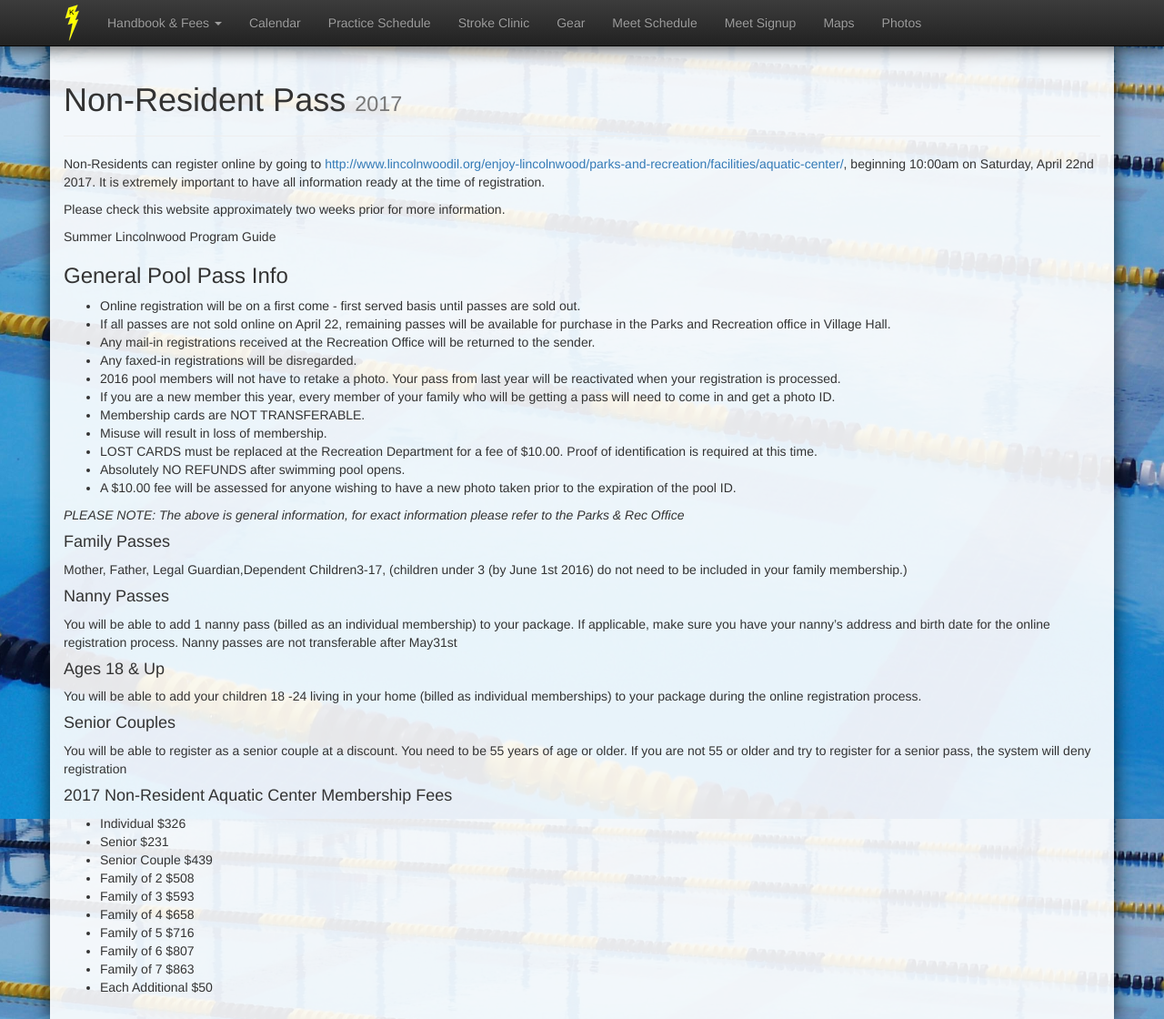
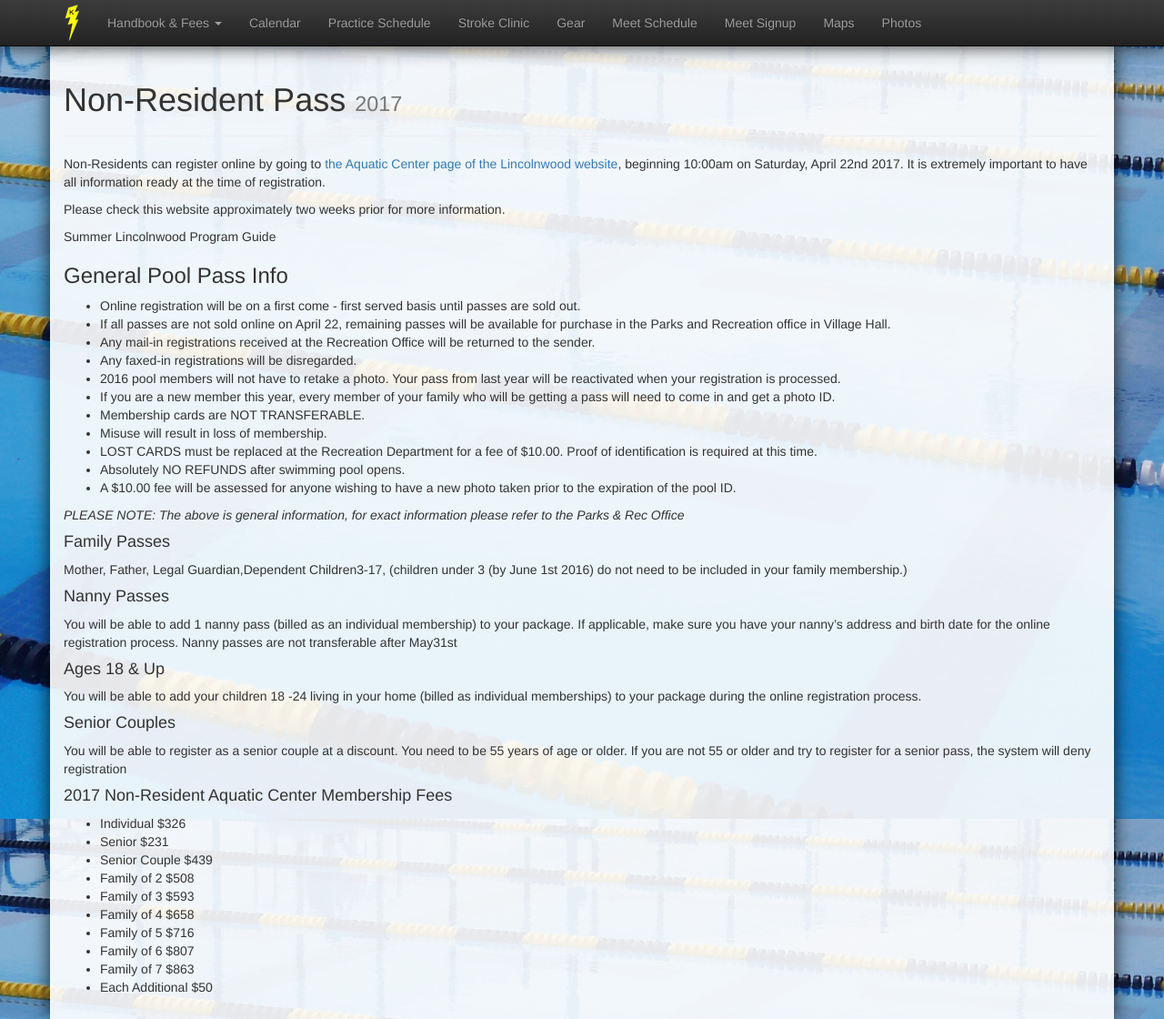
Before and after one commit to schickm/lwlightning.org, a Jekyll site: the page built from swimteam-handbook/non-resident-pass.md, in a window 1280 px wide and 1120 px high. Shown: the whole window at 91% size. Built offline with Jekyll 4.4.1, drawn with Linux system fonts in a browser that asks for light colours; nearby versions of some CDN libraries; comment, search, counter and statistics services are not loaded.

Commit message:
easier to read link

```diff
--- a/swimteam-handbook/non-resident-pass.md
+++ b/swimteam-handbook/non-resident-pass.md
@@ -22,7 +22,7 @@ comments: []
 ---
 
 
-Non-Residents can register online by going to <a href="http://www.lincolnwoodil.org/enjoy-lincolnwood/parks-and-recreation/facilities/aquatic-center/">http://www.lincolnwoodil.org/enjoy-lincolnwood/parks-and-recreation/facilities/aquatic-center/</a>, beginning 10:00am on Saturday, April 22nd 2017. It is extremely important to have all information ready at the time of registration.
+Non-Residents can register online by going to <a href="http://www.lincolnwoodil.org/enjoy-lincolnwood/parks-and-recreation/facilities/aquatic-center/">the Aquatic Center page of the Lincolnwood website</a>, beginning 10:00am on Saturday, April 22nd 2017. It is extremely important to have all information ready at the time of registration.
 
 Please check this website approximately two weeks prior for more information.
 
```
